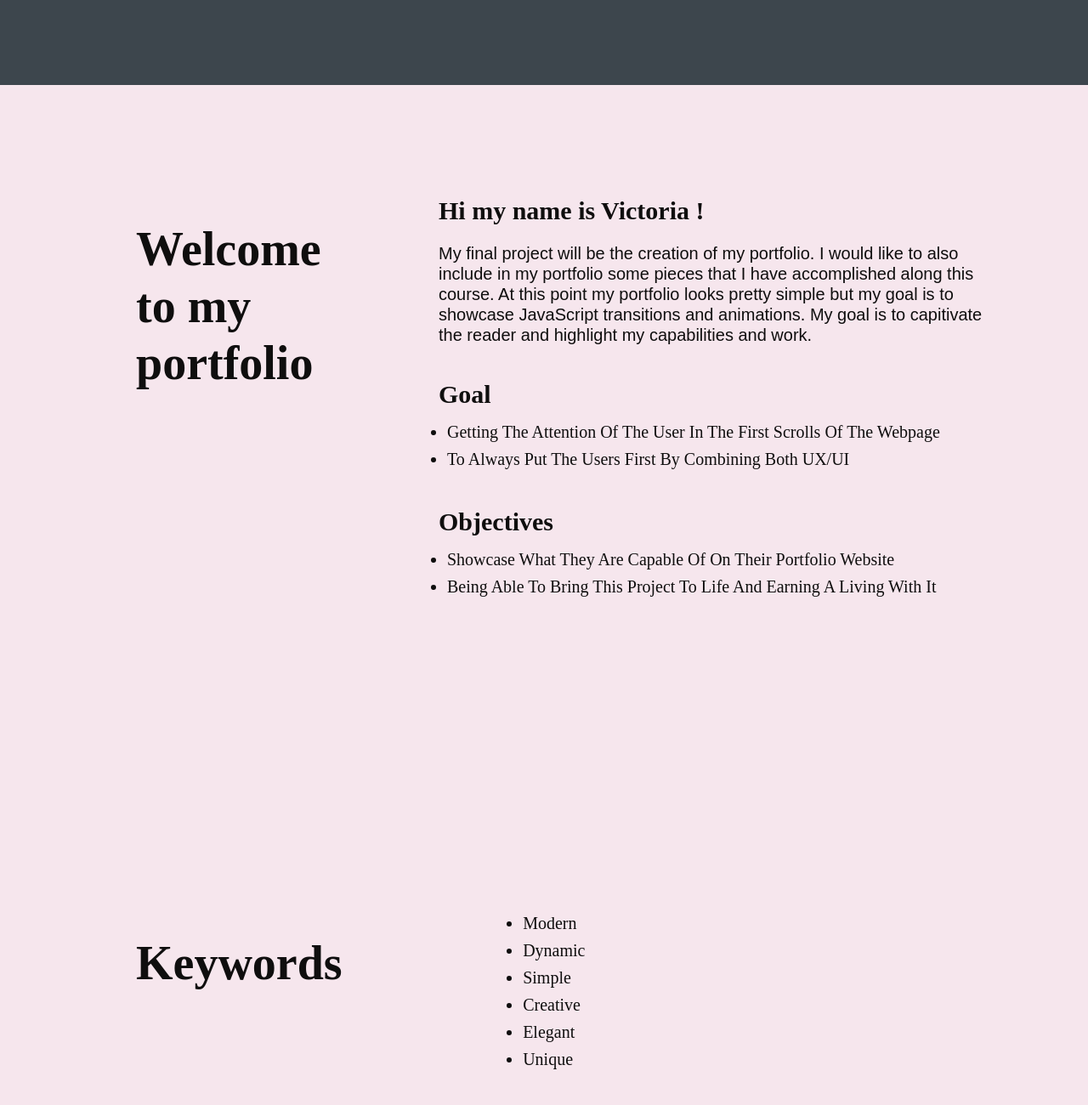
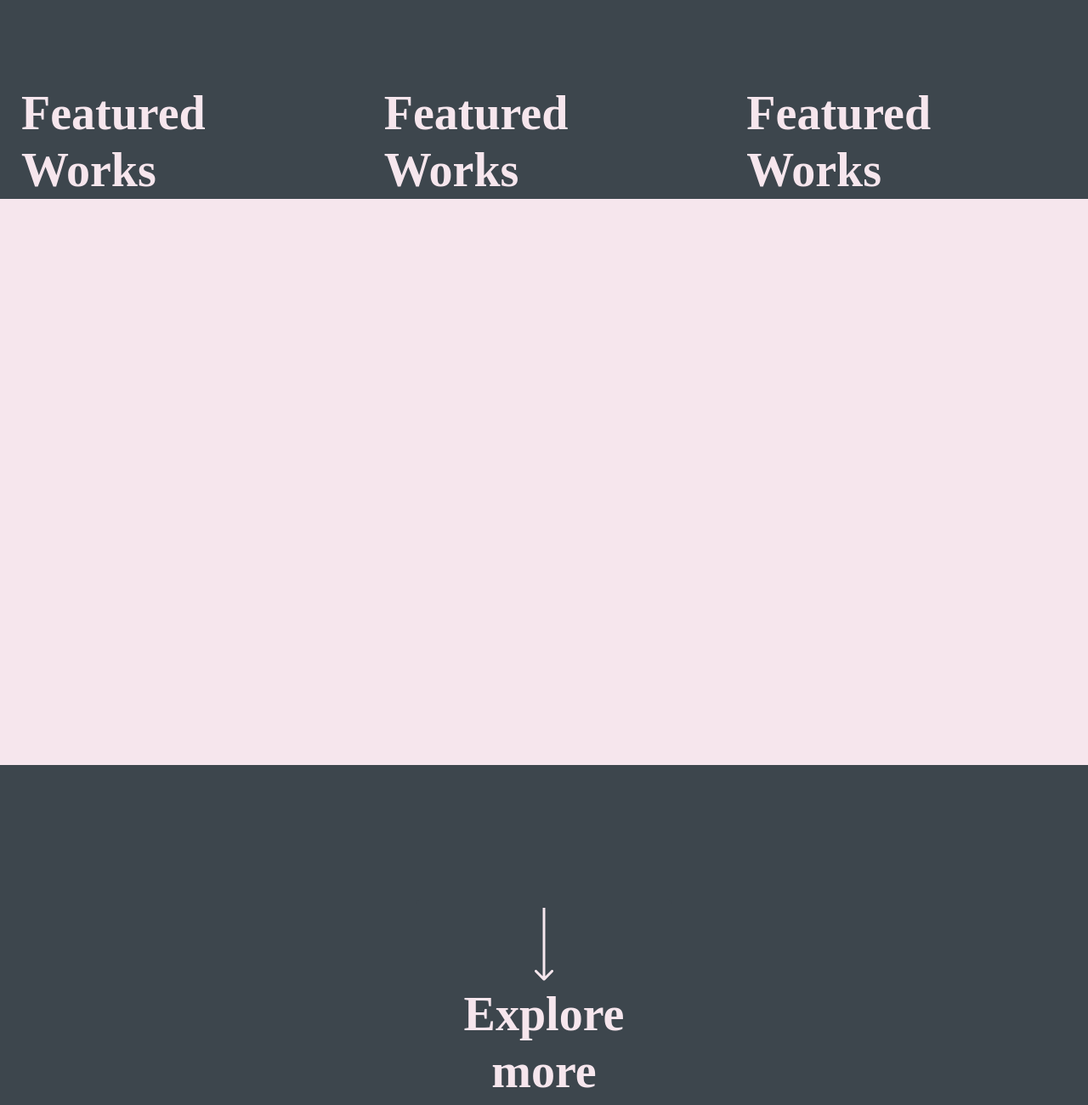
Before and after one commit to Victoria-Caron/dart349_midterm, a plain HTML site: page index.html in a window 1280 px wide. Shown: the part 1500-2800 px from the top of the page at 85% size. Drawn offline with Linux system fonts and the light colour scheme; a web font is replaced by a local one.

Commit message:
deletedcname
deletedcname

```diff
--- a/css/stylesheet.css
+++ b/css/stylesheet.css
@@ -234,8 +234,9 @@ nav a.current {
 
 @keyframes shiftright{
     from{transform: translateX(0%);}
-    to {    transform: translateX(44%);}
+    to {transform: translateX(44%);}
 }
+
 
 /* Grid for my Navbar
 .containerhd {
@@ -341,16 +342,65 @@ nav a.current {
 }
 
 .arrow {
-    position: sticky;
+    height: 0;
+    position: relative;
+    bottom: 100px;
 
     display: flex;
     flex-direction: column;
-    justify-content: center;
-    transition: cubic-bezier(.25, .1, .25, 1) 0.5s;
+    align-items: center;
+    transition: 0.8s;
 }
 
+/* Section 2 - index */
+.quote-container {
+    height: 100vh;
+    background-color: rgb(61, 70, 77);
 
-/* section to home page */
+    display: flex;
+    flex-direction: column;
+    align-items: center;
+    justify-content: center;
+}
+
+.quotecontainer2{
+    margin: 100px;
+}
+
+.quote {
+    display: inline-flex;
+    text-align: center;
+    padding-bottom: 10px;
+    border-bottom: 1px solid rgb(246, 230, 237);
+    color: rgb(246, 230, 237);
+}
+
+/* section 3 - index */
+
+.main-container{
+    height: 100vh;
+}
+
+.container3{
+    background-color: rgb(61, 70, 77);
+    display: flex;
+    flex-direction: row;
+    justify-content: flex-start;
+}
+
+.spacing{
+    padding: 0 25px;
+}
+
+.color{
+    color: rgb(246, 230, 237);
+}
+
+/* Section 4 - Index */
+
+.button2:hover{
+
+}
 .containers2 {
     min-height: 100vh;
     height: auto;
@@ -420,27 +470,6 @@ nav a.current {
     text-decoration: underline rgb(246, 230, 237) 2px;
 }
 
-.quote-container {
-    height: 100vh;
-    background-color: rgb(61, 70, 77);
-
-    display: flex;
-    flex-direction: column;
-    align-items: center;
-    justify-content: center;
-}
-
-.quotecontainer2{
-    margin: 100px;
-}
-
-.quote {
-    display: inline-flex;
-    border-bottom: 1px solid rgb(246, 230, 237);
-    padding: 10px;
-    color: rgb(246, 230, 237);
-}
-
 /* Form */
 
 .form-container {
@@ -459,8 +488,8 @@ nav a.current {
 }
 
 .labelbox{
-justify-content: flex-start;
-padding: 10px;
+    justify-content: flex-start;
+    padding: 10px;
 }
 
 
--- a/index.html
+++ b/index.html
@@ -26,14 +26,17 @@
         </section>
 
         <section class="hero">
-            <h1 class="h1-s1 pink shiftleft">user experience</h1>
+            <h1 class="h1-s1 pink shiftleft">user interface</h1>
             <h1 class="h1-s1 shiftright">designer</h1>
-            <!-- <div class="arrow">
-                <a href="#scroll1"><img src="images/arrow 1.svg" alt="arrow"></a>
-            </div> -->
         </section>
 
-        <section>
+        <section class="arrow">
+            <a href="#scroll1">
+                <img src="images/arrow 1.svg" alt="arrow">
+            </a>
+        </section>
+
+        <section id="scroll1">
             <article class="quote-container">
                 <div class="quotecontainer2">
                     <h2 class="quote">I specialized in developing dynamic, modern websites by integrating the
@@ -42,48 +45,45 @@
             </article>
         </section>
 
-
-
-        <section id="scroll1" class="containers2">
-            <article class="childs2">
-                <div class="column stickme">
-                    <h2>Welcome to my portfolio</h2>
+        <section class="main-container">
+            <article class="container3">
+                <div class="spacing">
+                    <h2 class="color">Featured Works</h2>
                 </div>
-                <div class="column2">
-                    <h3 class="padding-p">Hi my name is Victoria ! </h3>
-                    <p class="padding-p">My final project will be the creation of my portfolio. I
-                        would like to also include in my portfolio some pieces that I have accomplished along this
-                        course. At this point my portfolio looks pretty simple but my goal is to showcase
-                        JavaScript transitions and animations. My goal is to capitivate the reader and highlight my
-                        capabilities and work.</p>
-                    <h3 class="box-ul">Goal</h3>
-                    <ul class="padding-ul">
-                        <li>Getting the attention of the user in the first scrolls of the webpage</li>
-                        <li>To always put the users first by combining both UX/UI</li>
-                    </ul>
-                    <h3 class="box-ul">Objectives</h3>
-                    <ul class="padding-ul">
-                        <li>Showcase what they are capable of on their portfolio website</li>
-                        <li>Being able to bring this project to life and earning a living with it</li>
-                    </ul>
+                <div class="spacing">
+                    <h2 class="color">Featured Works</h2>
+                </div>
+                <div class="spacing">
+                    <h2 class="color">Featured Works</h2>
                 </div>
             </article>
         </section>
 
-        <section class="containers3">
-            <article class="childs3">
-                <div class="column">
-                    <h2>Keywords</h2>
+        <section id="scroll1" class="quote-container">
+             <button class="quotecontainer2">
+                <img src="images/arrow-light.svg" alt="">
+                <h2 class="quote">Explore more portfolio pieces</h2>
+                <img src="images/arrow-light.svg" alt="">
+            </button>
+        </section>
+
+
+        <section class="main-container">
+            <article class="container3">
+                <div class="spacing">
+                    <h2 class="color">About me</h2>
                 </div>
-                <div class="column3">
-                    <ul class="padding-ul">
-                        <li>Modern</li>
-                        <li>Dynamic</li>
-                        <li>Simple</li>
-                        <li>Creative</li>
-                        <li>Elegant</li>
-                        <li>Unique</li>
-                    </ul>
+                <div class="spacing">
+                    <h2 class="color">About me</h2>
+                </div>
+                <div class="spacing">
+                    <h2 class="color">About me</h2>
+                </div>
+                <div class="spacing">
+                    <h2 class="color">About me</h2>
+                </div>
+                <div class="spacing">
+                    <h2 class="color">Abou</h2>
                 </div>
             </article>
         </section>
```
Also changed, not shown: images/arrow-light.svg (added), 1 other file.
